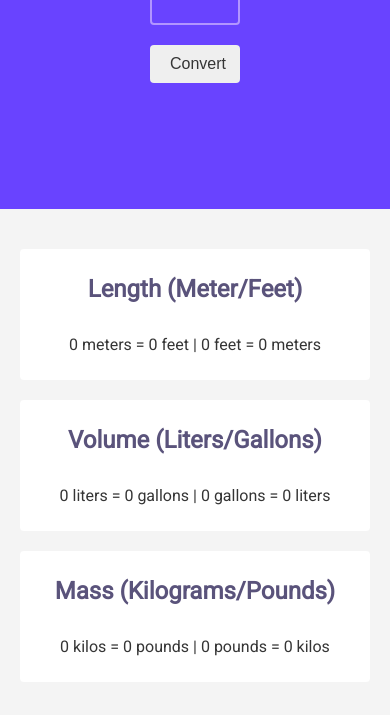
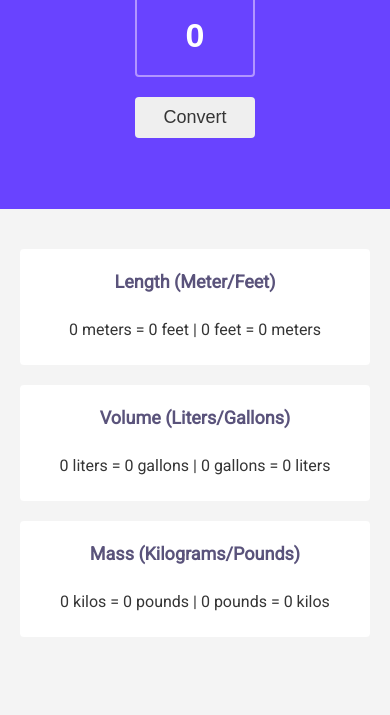
Before and after one commit to mikkisen/unit-conversion, a plain HTML site: page index.html in a window 390 px wide. Shown: the part 129-844 px from the top of the page. Drawn offline with Linux system fonts and the light colour scheme.

Commit message:
Update index.css

```diff
--- a/index.css
+++ b/index.css
@@ -44,7 +44,7 @@ header {
     display: flex;
     flex-flow: column;
     align-items: center;
-    justify-content: flex-start;
+    justify-content: center;
     padding: 0 0 20px 0;
 }
 
@@ -91,6 +91,7 @@ header #convert-btn {
     font-size: 24px;
     padding: 10px 20px;
     width: 150px;
+    text-align: center;
 }
 
 main {
@@ -139,7 +140,7 @@ main h1 {
     }
 
     main .box h1 {
-        font-size: 24px;
+        font-size: 18px;
     }
 
     main .box p {
@@ -147,13 +148,13 @@ main h1 {
     }
 
     header #input-btn {
-        font-size: 32px;
-        width: 90px;
+        font-size: 34px;
+        width: 120px;
     }
 
     header #convert-btn {
-        font-size: 16px;
-        width: 90px;
+        font-size: 18px;
+        width: 120px;
     }
 
 }
```
